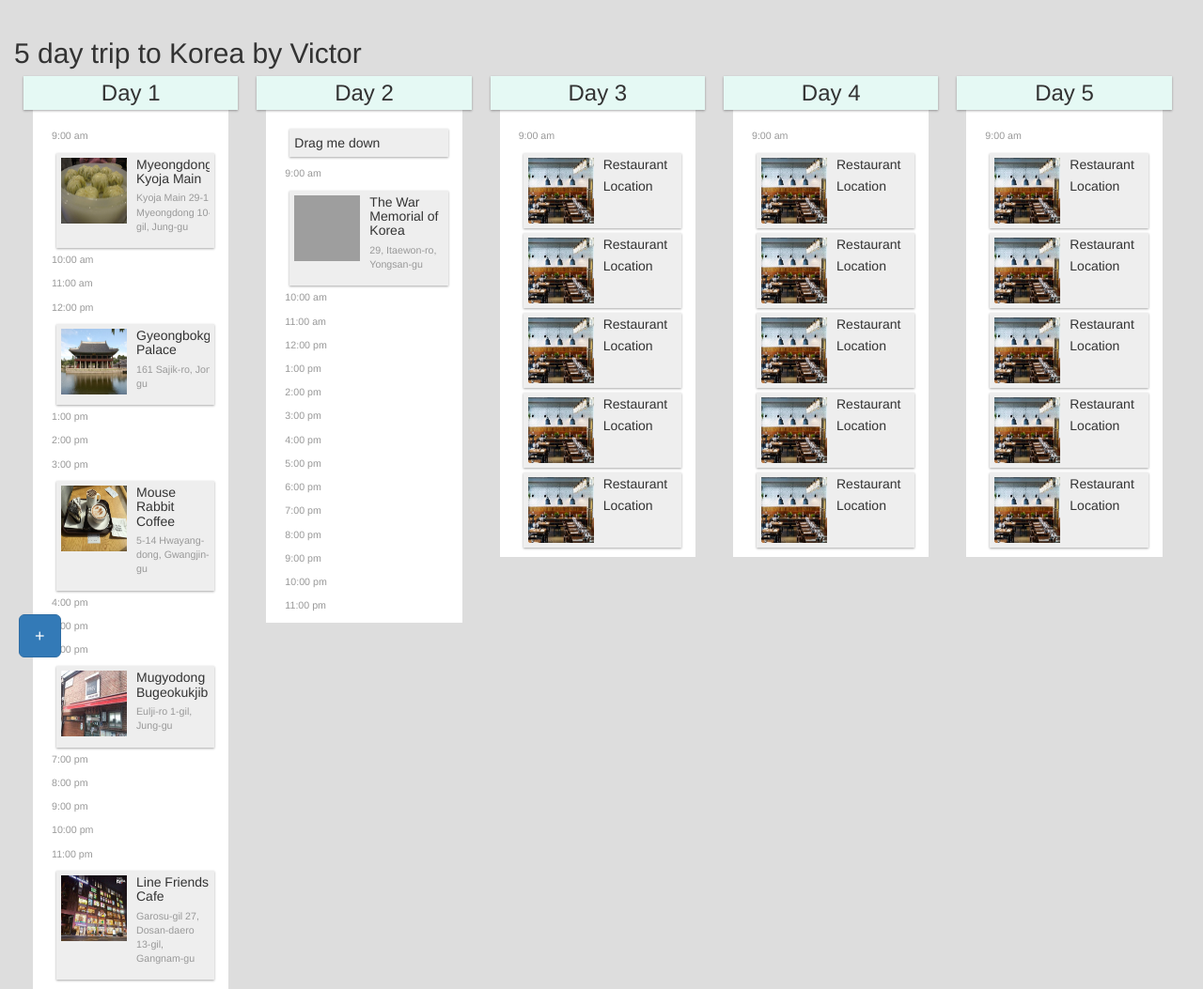
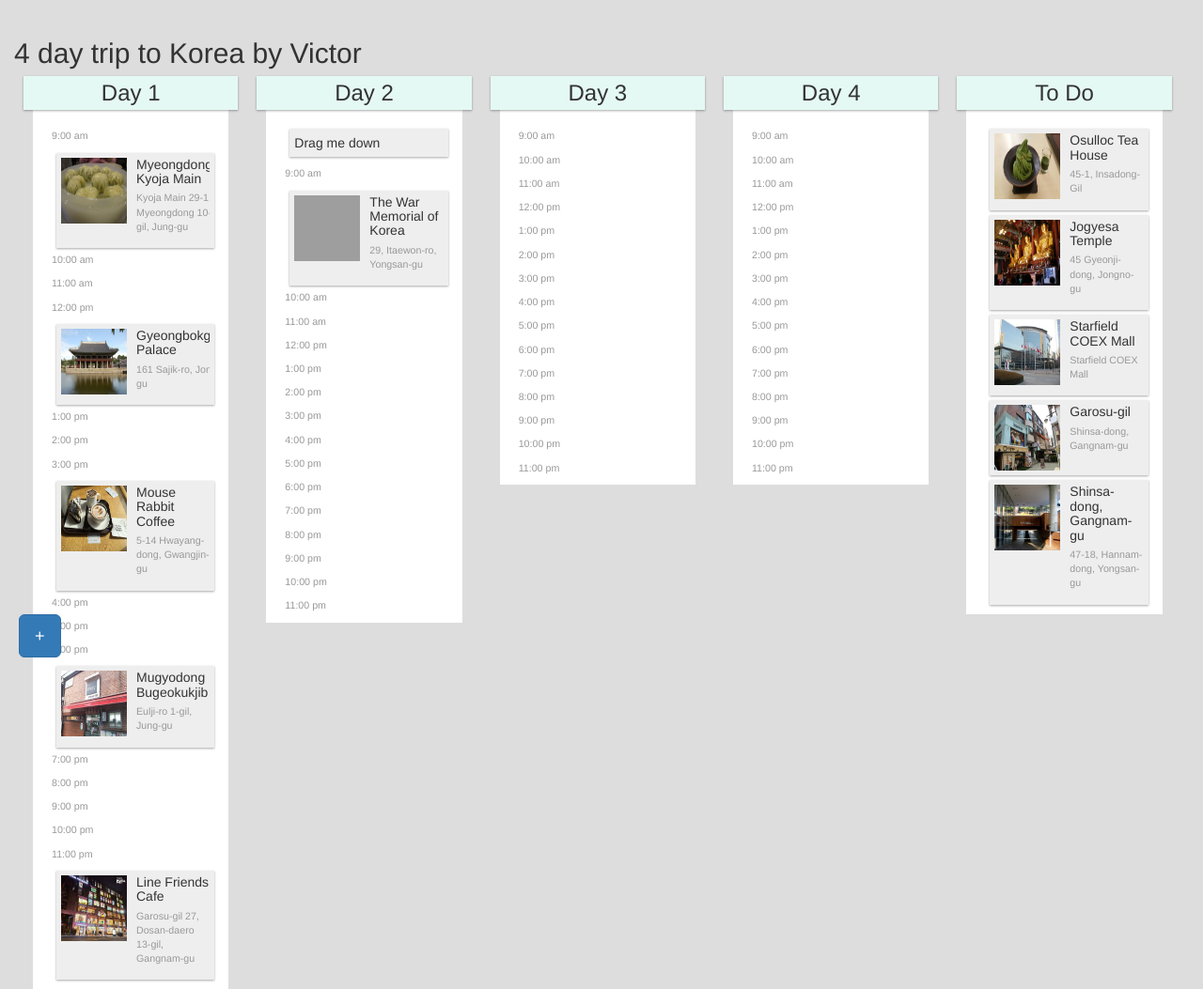
Before and after one commit to kevin-nkw/hackust17, a Node server app: template views/kevin/select.html in a window 1280 px wide. Shown: the part 50-1103 px from the top of the page at 94% size. Run offline with Node 20, Linux system fonts and the light colour scheme; the template is opened without the code that fills it, so the values that code supplies are empty; some libraries are stand-ins or nearby versions; grey boxes are pictures that could not be loaded.

Commit message:
complete select.html

```diff
--- a/views/kevin/select.html
+++ b/views/kevin/select.html
@@ -69,7 +69,7 @@
 
     <section class="itin2">
         <div class="container-fluid">
-          <h2>5 day trip to Korea by Victor</h2>
+          <h2>4 day trip to Korea by Victor</h2>
             <div class="col-md-2 column">
                 <div>
                     <h3 class="dateno">Day 1</h3></div>
@@ -221,89 +221,63 @@
             </div>
             <div class="col-md-2 column">
                 <div>
-                    <h3 class="dateno">Day 3</h3></div>
+                  <h3 class="dateno">Day 3</h3></div>
+
+                  <ul id="sortable2" class="connectedSortable">
                     <p class="time"> 9:00 am<p>
+                    <p class="time"> 10:00 am<p>
+                    <p class="time"> 11:00 am<p>
+                    <p class="time"> 12:00 pm<p>
+                    <p class="time"> 1:00 pm<p>
+                    <p class="time"> 2:00 pm<p>
+                    <p class="time"> 3:00 pm<p>
+                    <p class="time"> 4:00 pm<p>
+                    <p class="time"> 5:00 pm<p>
+                    <p class="time"> 6:00 pm<p>
+                    <p class="time"> 7:00 pm<p>
+                    <p class="time"> 8:00 pm<p>
+                    <p class="time"> 9:00 pm<p>
+                    <p class="time"> 10:00 pm<p>
+                    <p class="time"> 11:00 pm<p>
+                  </ul>
+                </div>
+            <div class="col-md-2 column">
+                <div>
+                    <h3 class="dateno">Day 4</h3></div>
 
-                <ul id="sortable2" class="connectedSortable">
-                  <li class="ui-state-default">
-                      <div class="media">
-                          <div class="media-left">
-                              <a href="#">
-                                  <img class="media-object" src="test.jpg" alt="...">
-                              </a>
-                          </div>
-                          <div class="media-body">
-                              <h5 class="media-heading">Restaurant</h5>
-                              <p>Location</p>
-                          </div>
-                      </div>
-                  </li>  <li class="ui-state-default">
-                        <div class="media">
-                            <div class="media-left">
-                                <a href="#">
-                                    <img class="media-object" src="test.jpg" alt="...">
-                                </a>
-                            </div>
-                            <div class="media-body">
-                                <h5 class="media-heading">Restaurant</h5>
-                                <p>Location</p>
-                            </div>
-                        </div>
-                    </li>  <li class="ui-state-default">
-                          <div class="media">
-                              <div class="media-left">
-                                  <a href="#">
-                                      <img class="media-object" src="test.jpg" alt="...">
-                                  </a>
-                              </div>
-                              <div class="media-body">
-                                  <h5 class="media-heading">Restaurant</h5>
-                                  <p>Location</p>
-                              </div>
-                          </div>
-                      </li>  <li class="ui-state-default">
-                            <div class="media">
-                                <div class="media-left">
-                                    <a href="#">
-                                        <img class="media-object" src="test.jpg" alt="...">
-                                    </a>
-                                </div>
-                                <div class="media-body">
-                                    <h5 class="media-heading">Restaurant</h5>
-                                    <p>Location</p>
-                                </div>
-                            </div>
-                        </li>  <li class="ui-state-default">
-                              <div class="media">
-                                  <div class="media-left">
-                                      <a href="#">
-                                          <img class="media-object" src="test.jpg" alt="...">
-                                      </a>
-                                  </div>
-                                  <div class="media-body">
-                                      <h5 class="media-heading">Restaurant</h5>
-                                      <p>Location</p>
-                                  </div>
-                              </div>
-                          </li>
+                <ul id="sortable1" class="connectedSortable">
+                    <p class="time"> 9:00 am<p>
+                    <p class="time"> 10:00 am<p>
+                    <p class="time"> 11:00 am<p>
+                    <p class="time"> 12:00 pm<p>
+                    <p class="time"> 1:00 pm<p>
+                    <p class="time"> 2:00 pm<p>
+                    <p class="time"> 3:00 pm<p>
+                    <p class="time"> 4:00 pm<p>
+                    <p class="time"> 5:00 pm<p>
+                    <p class="time"> 6:00 pm<p>
+                    <p class="time"> 7:00 pm<p>
+                    <p class="time"> 8:00 pm<p>
+                    <p class="time"> 9:00 pm<p>
+                    <p class="time"> 10:00 pm<p>
+                    <p class="time"> 11:00 pm<p>
                 </ul>
             </div>
             <div class="col-md-2 column">
                 <div>
-                    <h3 class="dateno">Day 4</h3></div>
-                    <p class="time"> 9:00 am<p>
+                    <h3 class="dateno">To Do</h3></div>
 
                 <ul id="sortable1" class="connectedSortable">
                   <li class="ui-state-default">
                       <div class="media">
                           <div class="media-left">
                               <a href="#">
-                                  <img class="media-object" src="test.jpg" alt="...">
+                                  <img class="media-object" src="img/osulloc_tea_house.jpg" alt="...">
                               </a>
                           </div>
                           <div class="media-body">
-                              <h5 class="media-heading">Restaurant</h5>
-                              <p>Location</p>
+                              <h5 class="media-heading">Osulloc Tea House</h5>
+                              <p class="address">45-1, Insadong-Gil</p>
                           </div>
                       </div>
                   </li>
@@ -311,12 +285,12 @@
                         <div class="media">
                             <div class="media-left">
                                 <a href="#">
-                                    <img class="media-object" src="test.jpg" alt="...">
+                                    <img class="media-object" src="img/jogyesa_temple.jpg" alt="...">
                                 </a>
                             </div>
                             <div class="media-body">
-                                <h5 class="media-heading">Restaurant</h5>
-                                <p>Location</p>
+                                <h5 class="media-heading">Jogyesa Temple</h5>
+                                <p class="address">45 Gyeonji-dong, Jongno-gu</p>
                             </div>
                         </div>
                     </li>
@@ -325,12 +299,12 @@
                           <div class="media">
                               <div class="media-left">
                                   <a href="#">
-                                      <img class="media-object" src="test.jpg" alt="...">
+                                      <img class="media-object" src="img/Starfield COEX Mall.jpg" alt="...">
                                   </a>
                               </div>
                               <div class="media-body">
-                                  <h5 class="media-heading">Restaurant</h5>
-                                  <p>Location</p>
+                                  <h5 class="media-heading">Starfield COEX Mall</h5>
+                                  <p class="address">Starfield COEX Mall</p>
                               </div>
                           </div>
                       </li>
@@ -338,12 +312,12 @@
                             <div class="media">
                                 <div class="media-left">
                                     <a href="#">
-                                        <img class="media-object" src="test.jpg" alt="...">
+                                        <img class="media-object" src="img/Garosu-gil.jpg" alt="...">
                                     </a>
                                 </div>
                                 <div class="media-body">
-                                    <h5 class="media-heading">Restaurant</h5>
-                                    <p>Location</p>
+                                    <h5 class="media-heading">Garosu-gil</h5>
+                                    <p class="address">Shinsa-dong, Gangnam-gu</p>
                                 </div>
                             </div>
                         </li>
@@ -351,86 +325,12 @@
                               <div class="media">
                                   <div class="media-left">
                                       <a href="#">
-                                          <img class="media-object" src="test.jpg" alt="...">
+                                          <img class="media-object" src="img/Shinsa-dong, Gangnam-gu,.jpg" alt="...">
                                       </a>
                                   </div>
                                   <div class="media-body">
-                                      <h5 class="media-heading">Restaurant</h5>
-                                      <p>Location</p>
-                                  </div>
-                              </div>
-                          </li>
-                </ul>
-            </div>
-            <div class="col-md-2 column">
-                <div>
-                    <h3 class="dateno">Day 5</h3></div>
-                    <p class="time"> 9:00 am<p>
-
-                <ul id="sortable1" class="connectedSortable">
-                  <li class="ui-state-default">
-                      <div class="media">
-                          <div class="media-left">
-                              <a href="#">
-                                  <img class="media-object" src="test.jpg" alt="...">
-                              </a>
-                          </div>
-                          <div class="media-body">
-                              <h5 class="media-heading">Restaurant</h5>
-                              <p>Location</p>
-                          </div>
-                      </div>
-                  </li>
-                  <li class="ui-state-default">
-                        <div class="media">
-                            <div class="media-left">
-                                <a href="#">
-                                    <img class="media-object" src="test.jpg" alt="...">
-                                </a>
-                            </div>
-                            <div class="media-body">
-                                <h5 class="media-heading">Restaurant</h5>
-                                <p>Location</p>
-                            </div>
-                        </div>
-                    </li>
-
-                    <li class="ui-state-default">
-                          <div class="media">
-                              <div class="media-left">
-                                  <a href="#">
-                                      <img class="media-object" src="test.jpg" alt="...">
-                                  </a>
-                              </div>
-                              <div class="media-body">
-                                  <h5 class="media-heading">Restaurant</h5>
-                                  <p>Location</p>
-                              </div>
-                          </div>
-                      </li>
-                      <li class="ui-state-default">
-                            <div class="media">
-                                <div class="media-left">
-                                    <a href="#">
-                                        <img class="media-object" src="test.jpg" alt="...">
-                                    </a>
-                                </div>
-                                <div class="media-body">
-                                    <h5 class="media-heading">Restaurant</h5>
-                                    <p>Location</p>
-                                </div>
-                            </div>
-                        </li>
-                        <li class="ui-state-default">
-                              <div class="media">
-                                  <div class="media-left">
-                                      <a href="#">
-                                          <img class="media-object" src="test.jpg" alt="...">
-                                      </a>
-                                  </div>
-                                  <div class="media-body">
-                                      <h5 class="media-heading">Restaurant</h5>
-                                      <p>Location</p>
+                                      <h5 class="media-heading">Shinsa-dong, Gangnam-gu</h5>
+                                      <p class="address">47-18, Hannam-dong, Yongsan-gu</p>
                                   </div>
                               </div>
                           </li>
```
Also changed, not shown: views/kevin/img/Garosu-gil.jpg (added), views/kevin/img/Shinsa-dong, Gangnam-gu,.jpg (added), views/kevin/img/Starfield COEX Mall.jpg (added).
